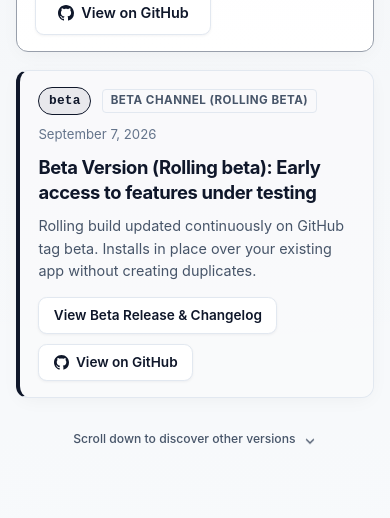
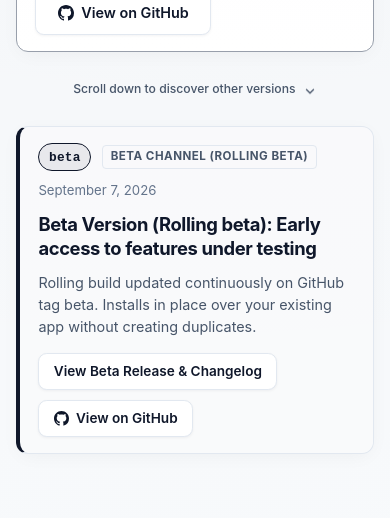
Before and after one commit to FantasmaGlad/BobineWeb, a Next.js app: page /en/blog in a window 390 px wide. Shown: the part 735-1253 px from the top of the page. Built offline with nearby package versions, Linux system fonts and the light colour scheme; no server answers.

Commit message:
fix(ui): deplacement indicateur scroll blog au dessus de la beta, suppression ombre backdrop et fiabilisation telechargements mobile

```diff
--- a/src/app/[locale]/blog/page.tsx
+++ b/src/app/[locale]/blog/page.tsx
@@ -210,9 +210,18 @@ export default async function BlogIndexPage({
             </div>
           )}
 
+          {/* INDICATEUR DE DÉFILEMENT (PLACÉ AU-DESSUS DE L'ENCADRÉ BÊTA) */}
+          <div style={{ display: "flex", justifyContent: "center", paddingTop: "0.25rem", paddingBottom: "1rem" }}>
+            <ScrollIndicator
+              locale={locale as Locale}
+              label={t.scrollOtherVersions}
+              targetId="beta-release"
+            />
+          </div>
+
           {/* CARTE DÉDIÉE : CANAL BÊTA (ROLLING BETA) */}
           {betaRelease && (
-            <div className="blog-hero-release-card blog-hero-release-card--beta">
+            <div id="beta-release" className="blog-hero-release-card blog-hero-release-card--beta" style={{ scrollMarginTop: "6.85rem" }}>
               <div style={{ display: "flex", alignItems: "center", gap: "0.65rem", flexWrap: "wrap" }}>
                 <span
                   className="badge"
@@ -287,16 +296,6 @@ export default async function BlogIndexPage({
             </div>
           )}
         </div>
-
-        {historyReleases.length > 0 && (
-          <div style={{ display: "flex", justifyContent: "center", paddingTop: "0.5rem", paddingBottom: "1.25rem" }}>
-            <ScrollIndicator
-              locale={locale as Locale}
-              label={t.scrollOtherVersions}
-              targetId="release-history"
-            />
-          </div>
-        )}
       </section>
 
       {/* 2. HISTORIQUE DES VERSIONS / RELEASES GITHUB */}
--- a/src/components/DownloadModal.tsx
+++ b/src/components/DownloadModal.tsx
@@ -306,7 +306,7 @@ export default function DownloadModal({
                   target="_blank"
                   rel="noopener noreferrer"
                   download
-                  onClick={onClose}
+                  onClick={() => setTimeout(onClose, 300)}
                 >
                   <svg
                     width="16"
@@ -357,7 +357,7 @@ export default function DownloadModal({
                   target="_blank"
                   rel="noopener noreferrer"
                   download
-                  onClick={onClose}
+                  onClick={() => setTimeout(onClose, 300)}
                 >
                   <svg
                     width="16"
```
Also changed, not shown: src/app/globals.css.
